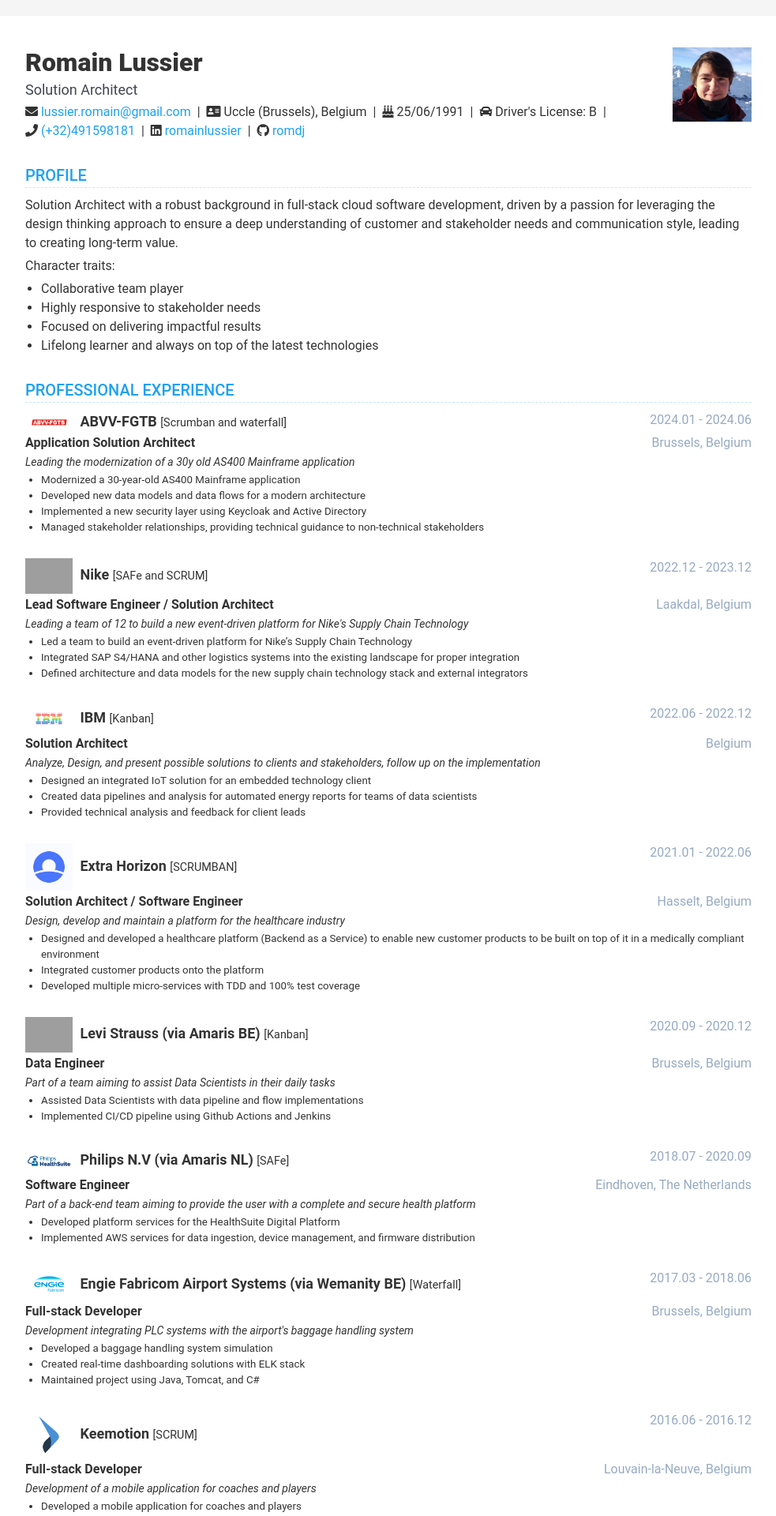
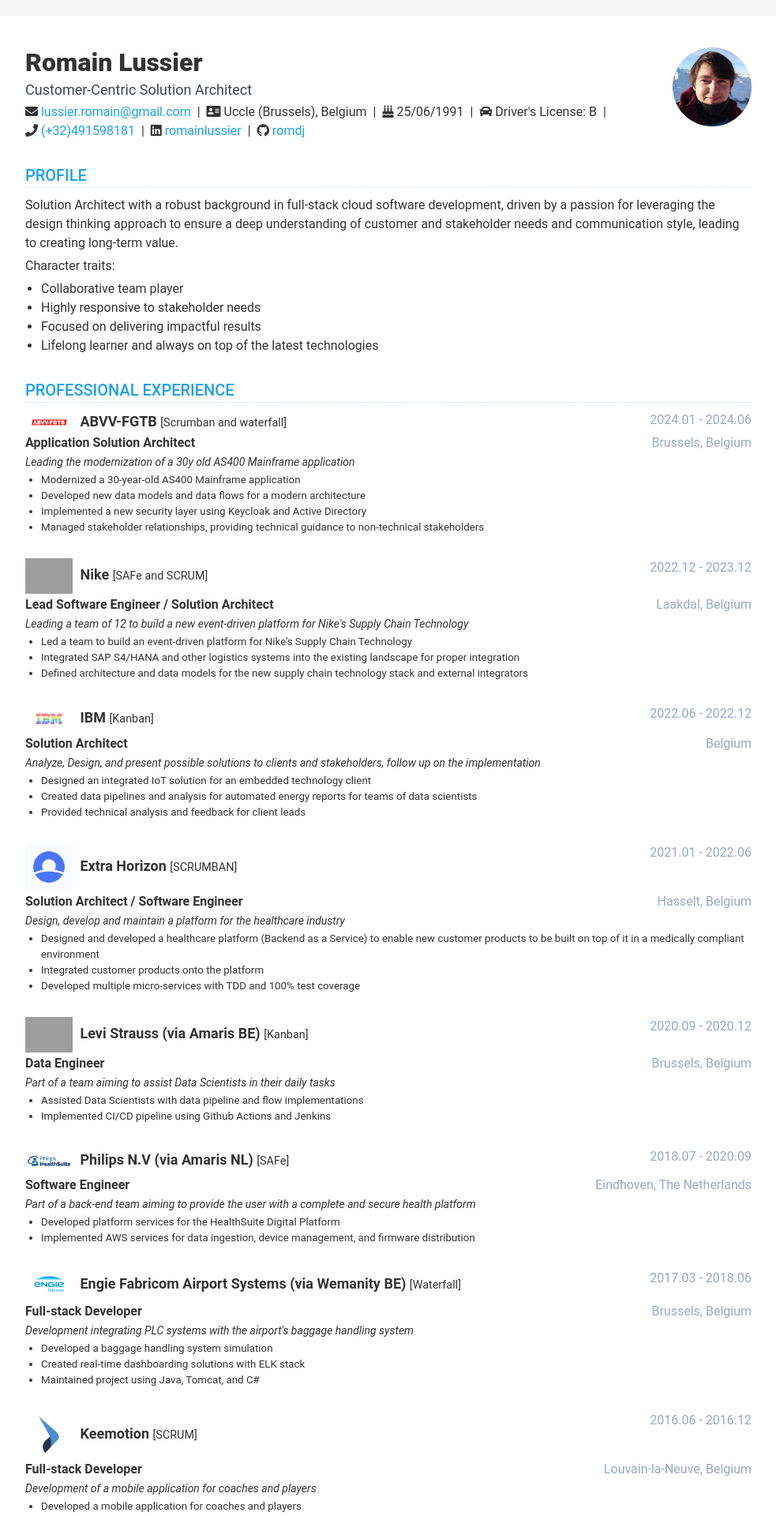
Before and after one commit to romdj/romdj.github.io, a Jekyll site: the page built from index.html, in a window 1280 px wide. Shown: the top 1920 px of the page at 79% size, without its empty margins (148-1131 px from the left). Built offline with Jekyll 4.4.1, drawn with Linux system fonts in a browser that asks for light colours; nearby versions of some CDN libraries; grey boxes are pictures that could not be loaded.

Commit message:
rounded profile photo and changed header title

```diff
--- a/_data/data.yml
+++ b/_data/data.yml
@@ -1,6 +1,6 @@
 intro:
   name: Romain Lussier
-  title: Solution Architect
+  title: Customer-Centric Solution Architect
   # availability: 'June 1st, 2024'
   contractType: freelance
   vatNumber: BE1003780744
--- a/_sass/_base.scss
+++ b/_sass/_base.scss
@@ -79,13 +79,25 @@
     }
   }
 
+  // .avatar {
+  //   float: right;
+  //   max-width: 100px;
+  //   margin-bottom: $spacing-unit;
+  //   border: 0px solid $wrapper-color;
+  //   box-shadow: 0 1px 1px rgba(0, 0, 0, 0.1);
+  // }
+
   .avatar {
     float: right;
     max-width: 100px;
+    width: 100px; // Ensure the width is set to make the image a circle
+    height: 100px; // Ensure the height is the same as the width
     margin-bottom: $spacing-unit;
     border: 0px solid $wrapper-color;
     box-shadow: 0 1px 1px rgba(0, 0, 0, 0.1);
-  }
+    border-radius: 50%; // Make the image circular
+    object-fit: cover; // Ensure the image covers the area without stretching
+}
 
   // .item {
   //     padding-bottom: $spacing-unit / 4;
```
